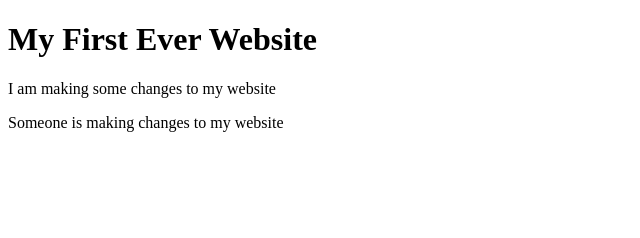
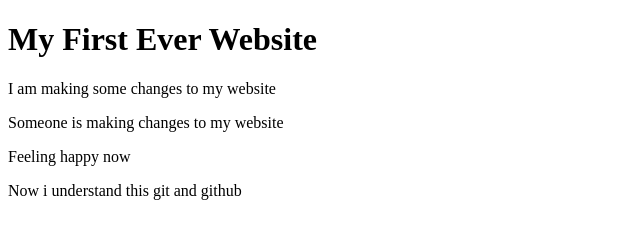
Before and after one commit to SAIFUL20WD/my-first-website, a plain HTML site: page index.html in a window 1280 px wide. Shown: the whole page, without its empty margins (0-640 px from the left). Drawn offline with Linux system fonts and the light colour scheme.

Commit message:
mastering git and github

```diff
--- a/index.html
+++ b/index.html
@@ -9,5 +9,7 @@
     <h1>My First Ever Website</h1>
     <p>I am making some changes to my website</p>
     <p>Someone is making changes to my website</p>
+    <p>Feeling happy now</p>
+    <p>Now i understand this git and github</p>
 </body>
 </html>
```
